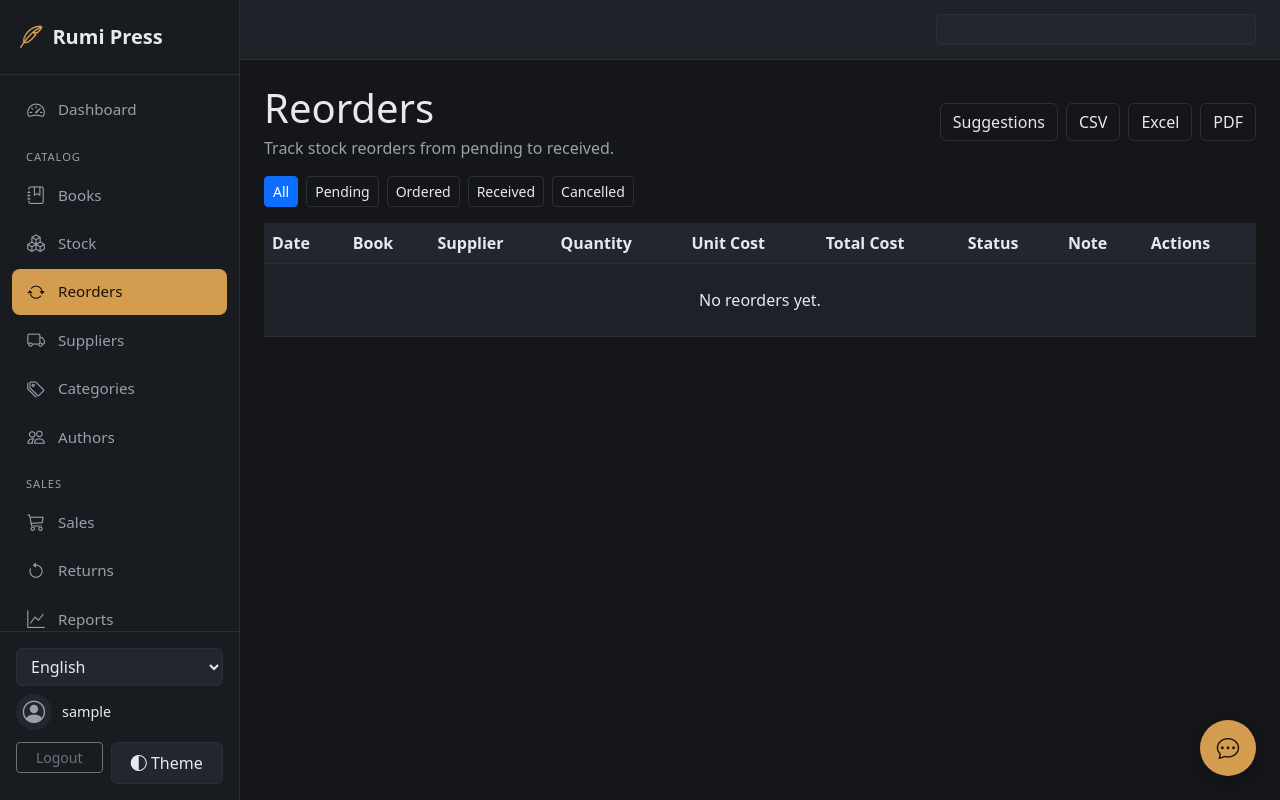
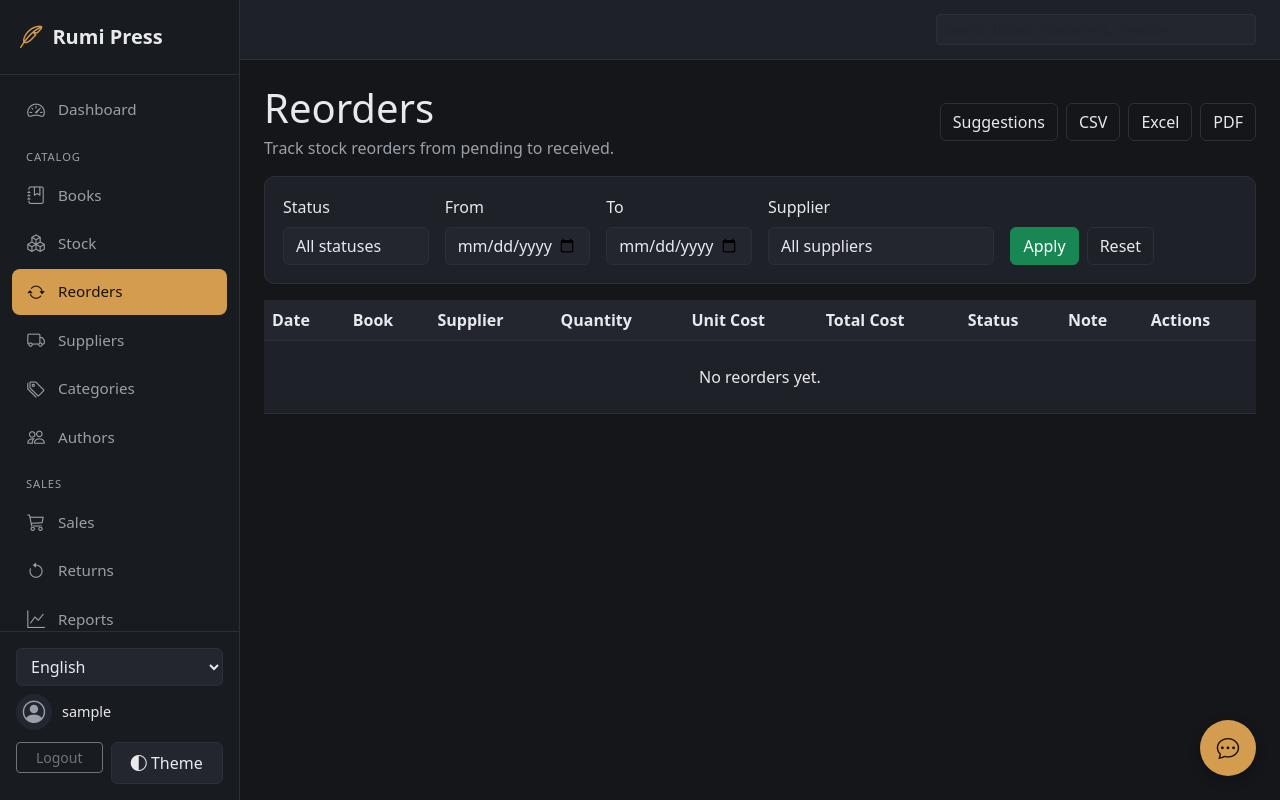
Before and after one commit to dramedev/books, a Django app: page /reorders/ in a window 1280 px wide. Run offline with Django 5.2, Linux system fonts and the light colour scheme; the visitor is signed in with stand-in values (Sample User, id 1); data that the repository does not hold is empty.

Commit message:
Add date range and supplier filters to the reorder list
Replaces the quick status buttons with a unified filter form (status,
date range, supplier) so filters can be combined, and pagination now
preserves all active filters via the shared query_string pattern
used elsewhere (sales, invoices).

Co-Authored-By: Claude Sonnet 4.6 <noreply@anthropic.com>

```diff
--- a/books/templates/books/reorder_list.html
+++ b/books/templates/books/reorder_list.html
@@ -33,17 +33,46 @@
 </div>
 
 
-<div class="mb-3 d-flex gap-2 flex-wrap">
-<a class="btn btn-sm {% if not selected_status %}btn-primary{% else %}btn-outline-light{% endif %}" href="{% url 'reorder_list' %}">
-{% translate "All" %}
-</a>
+<form class="filter-panel mb-3" method="get">
+<div class="row g-3 align-items-end">
 
+<div class="col-md-2">
+<label class="form-label">{% translate "Status" %}</label>
+<select name="status" class="form-select">
+<option value="">{% translate "All statuses" %}</option>
 {% for value, label in status_choices %}
-<a class="btn btn-sm {% if selected_status == value %}btn-primary{% else %}btn-outline-light{% endif %}" href="{% url 'reorder_list' %}?status={{ value }}">
-{{ label }}
-</a>
+<option value="{{ value }}" {% if selected_status == value %}selected{% endif %}>{{ label }}</option>
 {% endfor %}
+</select>
 </div>
+
+<div class="col-md-2">
+<label class="form-label">{% translate "From" %}</label>
+<input type="date" name="start_date" class="form-control" value="{{ filters.start_date }}">
+</div>
+
+<div class="col-md-2">
+<label class="form-label">{% translate "To" %}</label>
+<input type="date" name="end_date" class="form-control" value="{{ filters.end_date }}">
+</div>
+
+<div class="col-md-3">
+<label class="form-label">{% translate "Supplier" %}</label>
+<select name="supplier" class="form-select">
+<option value="">{% translate "All suppliers" %}</option>
+{% for supplier in suppliers %}
+<option value="{{ supplier.id }}" {% if filters.supplier == supplier.id|stringformat:"s" %}selected{% endif %}>{{ supplier.name }}</option>
+{% endfor %}
+</select>
+</div>
+
+<div class="col-md-auto d-flex gap-2 align-items-end">
+<button class="btn btn-success" type="submit">{% translate "Apply" %}</button>
+<a class="btn btn-outline-light" href="{% url 'reorder_list' %}">{% translate "Reset" %}</a>
+</div>
+
+</div>
+</form>
 
 
 <div class="table-responsive">
@@ -113,11 +142,7 @@
 </div>
 
 
-{% if selected_status %}
-{% include "books/_pagination.html" with extra_qs="status="|add:selected_status %}
-{% else %}
-{% include "books/_pagination.html" %}
-{% endif %}
+{% include "books/_pagination.html" with extra_qs=query_string %}
 
 
 {% endblock %}
--- a/books/views.py
+++ b/books/views.py
@@ -1703,14 +1703,36 @@ def reorder_suggestions(request):
     )
 
 
+def _reorder_filters(request):
+    reorders = Reorder.objects.filter(owner=request.user).select_related("book", "book__category", "supplier")
+
+    status = request.GET.get("status", "").strip()
+    start_date = request.GET.get("start_date", "").strip()
+    end_date = request.GET.get("end_date", "").strip()
+    supplier_id = request.GET.get("supplier", "").strip()
+
+    if status in dict(Reorder.STATUS_CHOICES):
+        reorders = reorders.filter(status=status)
+    if start_date:
+        reorders = reorders.filter(created_at__date__gte=start_date)
+    if end_date:
+        reorders = reorders.filter(created_at__date__lte=end_date)
+    if supplier_id.isdigit():
+        reorders = reorders.filter(supplier_id=supplier_id)
+
+    return reorders
+
+
 @login_required
 @permission_required("books.view_reorder", raise_exception=True)
 def reorder_list(request):
-    reorders = Reorder.objects.filter(owner=request.user).select_related("book", "book__category", "supplier")
-
-    status = request.GET.get("status")
-    if status in dict(Reorder.STATUS_CHOICES):
-        reorders = reorders.filter(status=status)
+    reorders = _reorder_filters(request)
+
+    query_params = request.GET.copy()
+    query_params.pop("page", None)
+    query_string = query_params.urlencode()
+
+    suppliers = Supplier.objects.filter(owner=request.user).order_by("name")
 
     paginator = Paginator(reorders, 10)
     page_obj = paginator.get_page(request.GET.get("page"))
@@ -1722,7 +1744,10 @@ def reorder_list(request):
             "reorders": page_obj.object_list,
             "page_obj": page_obj,
             "status_choices": Reorder.STATUS_CHOICES,
-            "selected_status": status,
+            "selected_status": request.GET.get("status", "").strip(),
+            "suppliers": suppliers,
+            "filters": request.GET,
+            "query_string": query_string,
         },
     )
 
```
Also changed, not shown: books/tests.py (+62 -1 lines).
